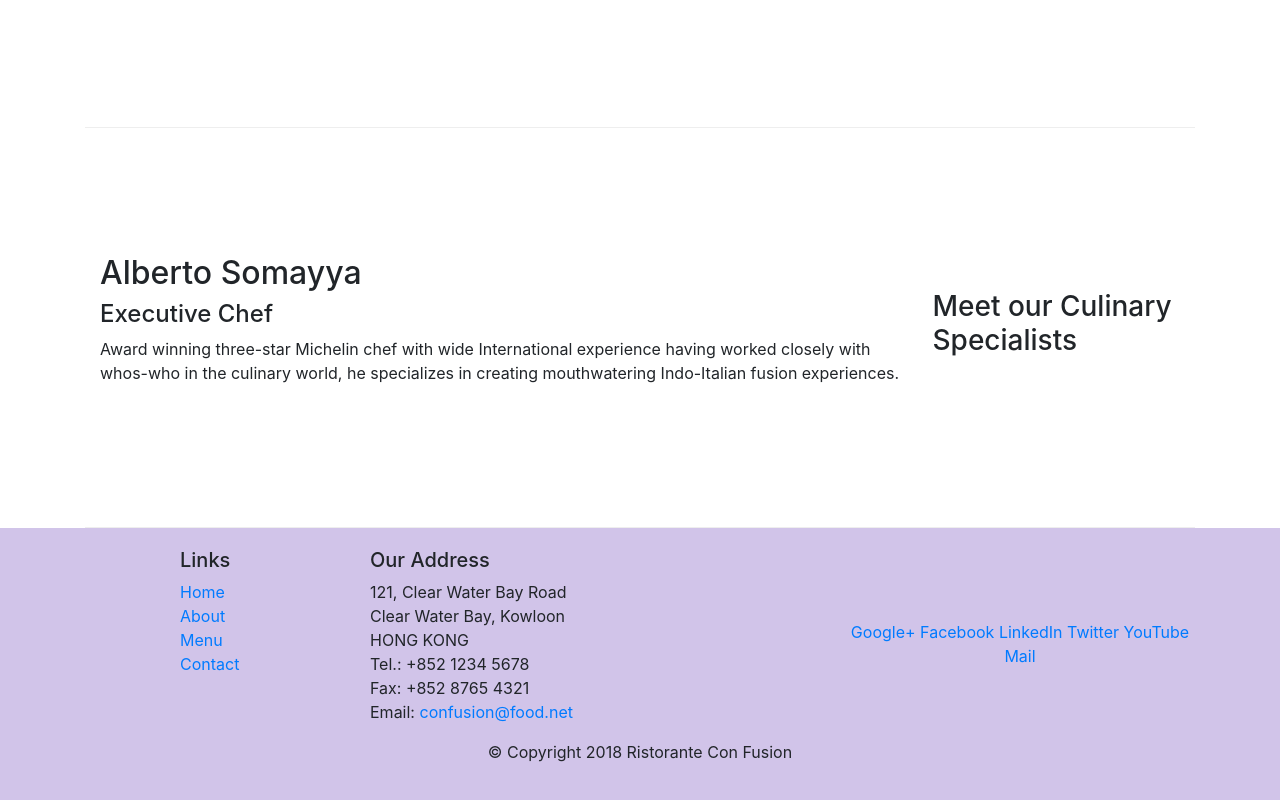
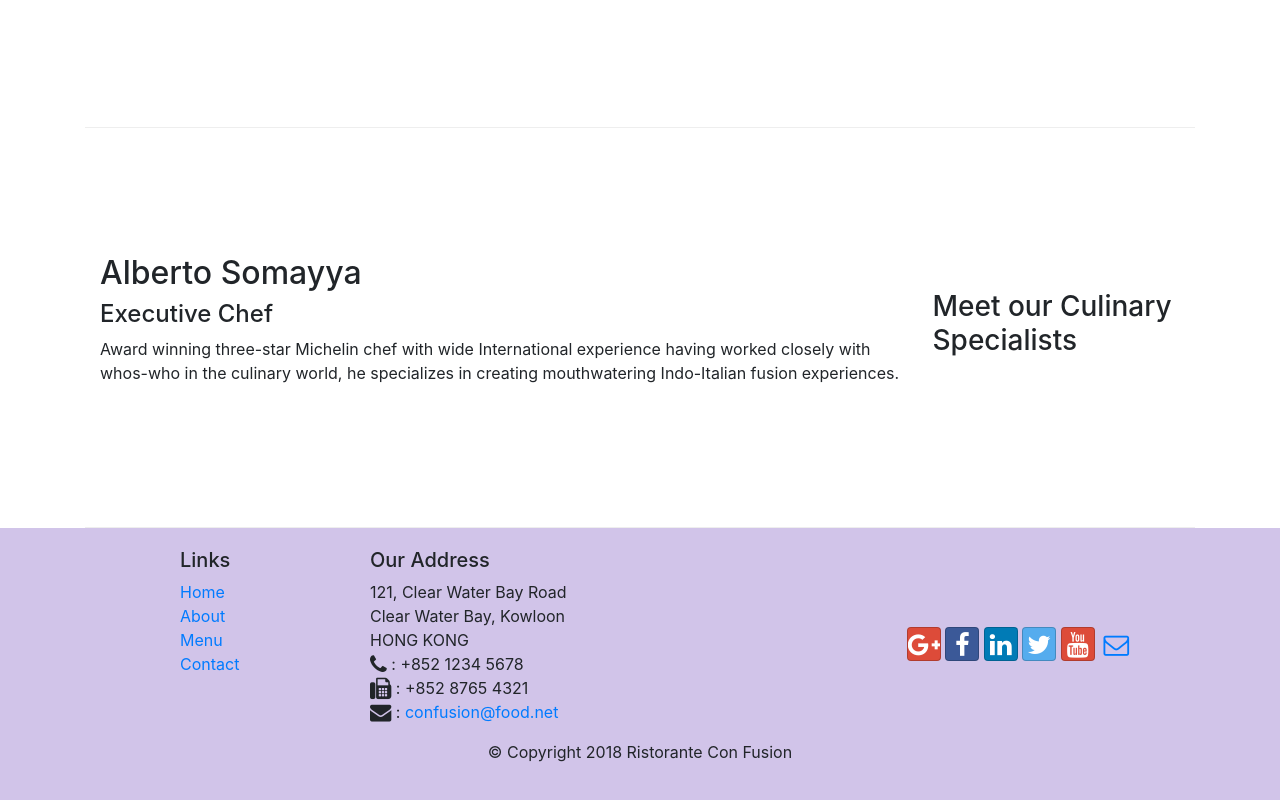
Before and after one commit to Marven-AC/full-stack-web-exercices, a website: page index.html in a window 1280 px wide. Shown: the part 1006-1806 px from the top of the page. Drawn offline with nearby package versions, Linux system fonts and the light colour scheme.

Commit message:
icon font

```diff
--- a/index.html
+++ b/index.html
@@ -9,6 +9,8 @@
 
     <!-- Bootstrap CSS -->
     <link rel="stylesheet" href="node_modules/bootstrap/dist/css/bootstrap.min.css">
+        <link rel="stylesheet" href="node_modules/font-awesome/css/font-awesome.min.css">
+        <link rel="stylesheet" href="node_modules/bootstrap-social/bootstrap-social.css">
     <link rel="stylesheet" href="./css/styles.css">
 
     <title>Ristorante Con Fusion</title>
@@ -25,10 +27,10 @@
 
             <div class="collapse navbar-collapse" id="Navbar">
                 <ul class="navbar-nav mr-auto">
-                    <li class="nav-item active"><a class="nav-link" href="#">Home</a></li>
-                    <li class="nav-item"><a class="nav-link" href="./aboutus.html">About</a></li>
-                    <li class="nav-item"><a class="nav-link" href="#">Menu</a></li>
-                    <li class="nav-item"><a class="nav-link" href="#">Contact</a></li>
+                    <li class="nav-item active"><a class="nav-link" href="#"><span class="fa fa-home fa-lg"></span> Home</a></li>
+                    <li class="nav-item"><a class="nav-link" href="./aboutus.html"><span class="fa fa-info fa-lg"></span> About</a></li>
+                    <li class="nav-item"><a class="nav-link" href="#"><span class="fa fa-list fa-lg"></span> Menu</a></li>
+                    <li class="nav-item"><a class="nav-link" href="#"><span class="fa fa-address-card fa-lg"></span> Contact</a></li>
                 </ul>
             </div>
 
@@ -100,19 +102,19 @@
 		              121, Clear Water Bay Road<br>
 		              Clear Water Bay, Kowloon<br>
 		              HONG KONG<br>
-		              Tel.: +852 1234 5678<br>
-		              Fax: +852 8765 4321<br>
-		              Email: <a href="mailto:confusion@food.net">confusion@food.net</a>
+		              <i class="fa fa-phone fa-lg"></i> : +852 1234 5678<br>
+                    <i class="fa fa-fax fa-lg"></i> : +852 8765 4321<br>
+                    <i class="fa fa-envelope fa-lg"></i> : <a href="mailto:confusion@food.net">confusion@food.net</a>
 		           </address>
                 </div>
                 <div class="col-12 col-sm-4 align-self-center">
                     <div class="text-center">
-                        <a href="http://google.com/+">Google+</a>
-                        <a href="http://www.facebook.com/profile.php?id=">Facebook</a>
-                        <a href="http://www.linkedin.com/in/">LinkedIn</a>
-                        <a href="http://twitter.com/">Twitter</a>
-                        <a href="http://youtube.com/">YouTube</a>
-                        <a href="mailto:">Mail</a>
+                        <a class="btn btn-social-icon btn-google" href="http://google.com/+"><i class="fa fa-google-plus fa-lg"></i></a>
+                        <a class="btn btn-social-icon btn-facebook" href="http://www.facebook.com/profile.php?id="><i class="fa fa-facebook fa-lg"></i></a>
+                        <a class="btn btn-social-icon btn-linkedin" href="http://www.linkedin.com/in/"><i class="fa fa-linkedin fa-lg"></i></a>
+                        <a class="btn btn-social-icon btn-twitter" href="http://twitter.com/"><i class="fa fa-twitter fa-lg"></i></a>
+                        <a class="btn btn-social-icon btn-google" href="http://youtube.com/"><i class="fa fa-youtube fa-lg"></i></a>
+                        <a class="btn btn-social-icon" href="mailto:"><i class="fa fa-envelope-o fa-lg"></i></a>
                     </div>
                 </div>
            </div>
--- a/package.json
+++ b/package.json
@@ -15,6 +15,8 @@
   },
   "dependencies": {
     "bootstrap": "^4.0.0",
+    "bootstrap-social": "^5.1.1",
+    "font-awesome": "^4.7.0",
     "jquery": "^3.3.1",
     "popper.js": "^1.12.9"
   }
```
Also changed, not shown: aboutus.html (+3 -0 lines), 1 other file.
